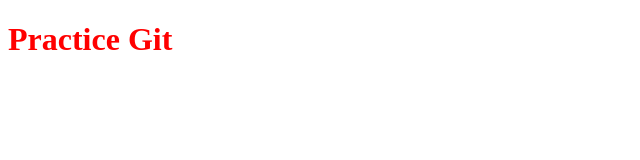
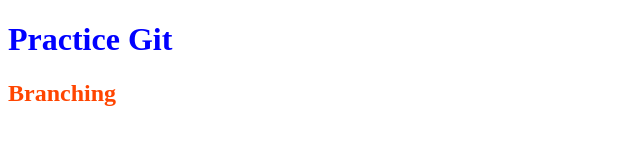
Before and after one commit to trsblk/gitPr, a plain HTML site: page index.html in a window 1280 px wide. Shown: the whole page, without its empty margins (0-640 px from the left). Drawn offline with Linux system fonts and the light colour scheme.

Commit message:
branching

```diff
--- a/index.html
+++ b/index.html
@@ -9,7 +9,7 @@
   </head>
   <body>
     <h1>Practice Git</h1>
-
+    <h2>Branching</h2>
     <script src="script.js"></script>
   </body>
 </html>
--- a/style.css
+++ b/style.css
@@ -1,3 +1,7 @@
 h1 {
-  color: red;
+  color: blue;
 }
+
+h2 {
+  color: orangered;
+}
```
